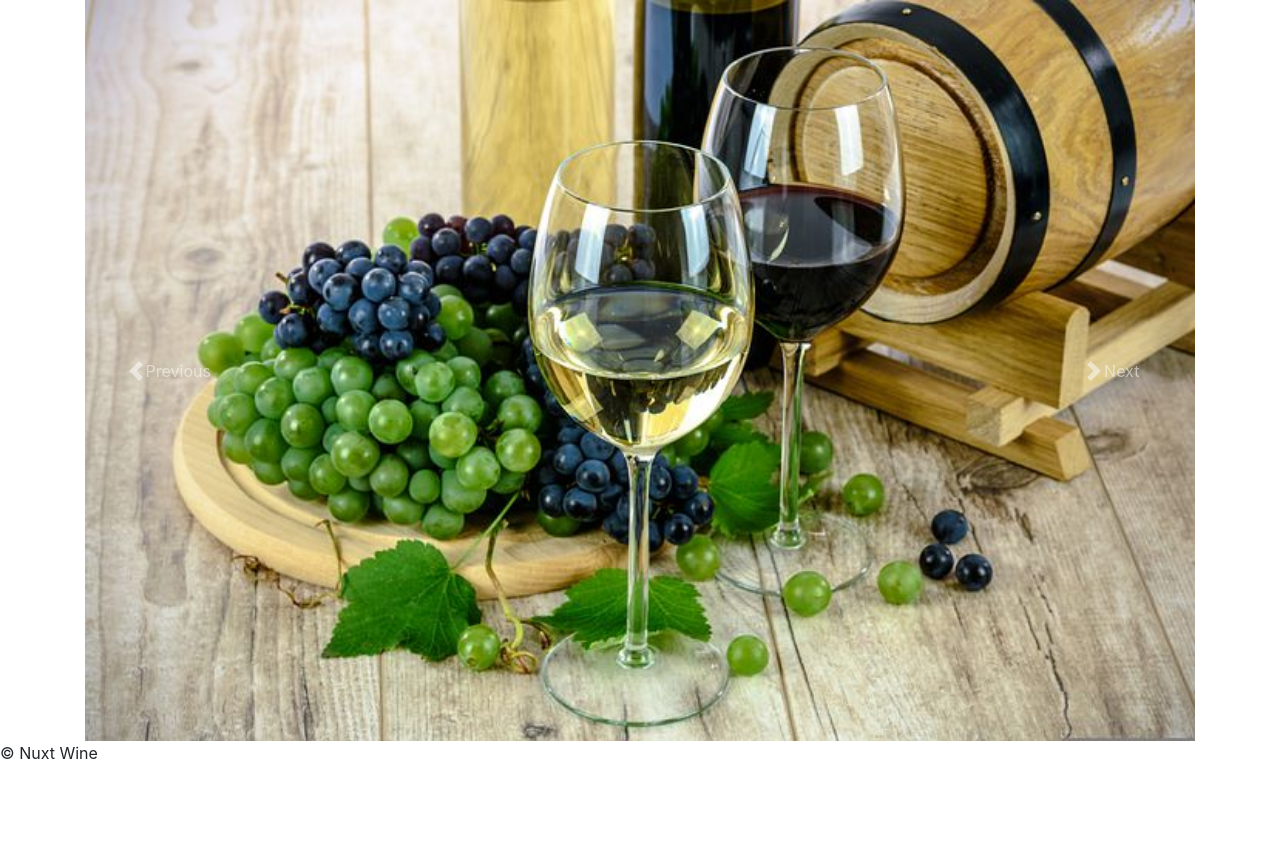
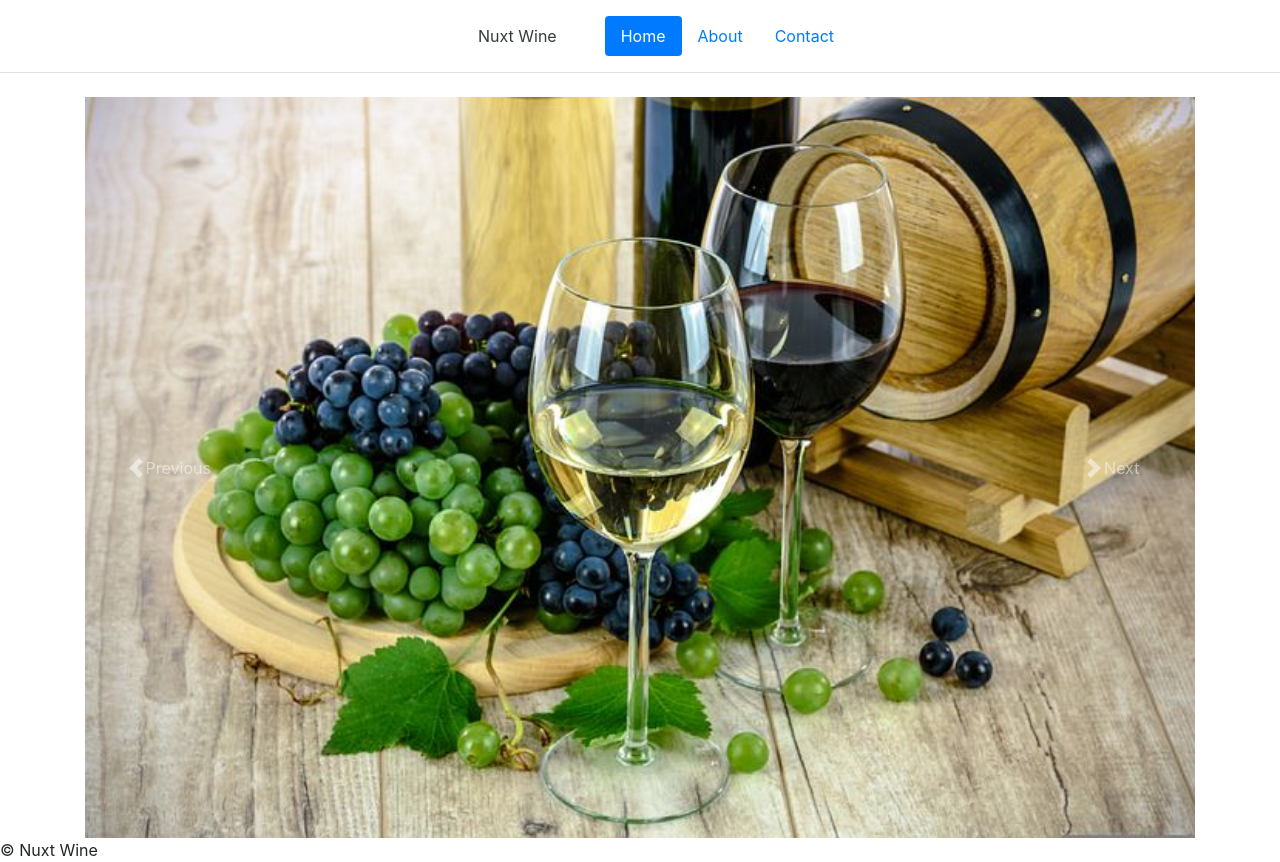
Before and after one commit to JhinAhri12/nuxt-wine, a Nuxt app: page / in a window 1280 px wide. Before the commit the page ends 800 px from the top, so only its background shows below. Built offline with nearby package versions, Linux system fonts and the light colour scheme.

Commit message:
add header and footer on Layout

```diff
--- a/components/Carousel.vue
+++ b/components/Carousel.vue
@@ -2,13 +2,13 @@
     <div id="carouselControls" class="carousel slide" data-bs-ride="carousel">
         <div class="carousel-inner">
             <div class="carousel-item active">
-            <img src="../assets/wine1.jpg" class="d-block w-100" alt="...">
+            <img src="../assets/wine1.jpg" class="d-block w-100" alt="wine">
             </div>
             <div class="carousel-item">
-            <img src="../assets/wine2.jpg" class="d-block w-100" alt="...">
+            <img src="../assets/wine2.jpg" class="d-block w-100" alt="wine">
             </div>
             <div class="carousel-item">
-            <img src="../assets/wine3.jpg" class="d-block w-100" alt="...">
+            <img src="../assets/wine3.jpg" class="d-block w-100" alt="wine">
             </div>
         </div>
     <button class="carousel-control-prev" type="button" data-bs-target="#carouselControls" data-bs-slide="prev">
--- a/components/Header.vue
+++ b/components/Header.vue
@@ -0,0 +1,17 @@
+<template>
+    <div>
+        <header class="d-flex flex-wrap justify-content-center py-3 mb-4 border-bottom">
+            <a href="/" class="mx-5 d-flex align-items-center mb-3 mb-md-0 me-md-auto text-dark text-decoration-none">
+                <span >Nuxt Wine</span>
+            </a>
+
+            <ul class="nav nav-pills">
+                <li class="nav-item"><a href="#" class="nav-link active" aria-current="page">Home</a></li>
+                <li class="nav-item"><a href="#" class="nav-link">About</a></li>
+                <li class="nav-item"><a href="#" class="nav-link">Contact</a></li>
+            </ul>
+        </header>
+
+    </div>
+
+</template>
--- a/layouts/default.vue
+++ b/layouts/default.vue
@@ -1,5 +1,6 @@
 <template>
     <div id="app">
+        <Header />
         <div class="container">
             <nuxt />
         </div>
@@ -8,8 +9,10 @@
 </template>
 <script>
 import WineFooter from "@/components/WineFooter.vue";
+import Header from "@/components/Header.vue";
 export default {
     components: {
+        Header,
         WineFooter
     }
 }
```
